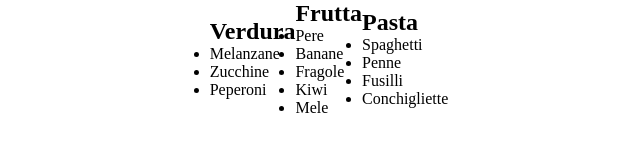
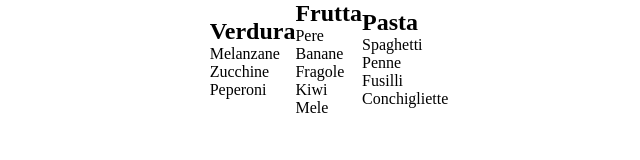
Before and after one commit to totarochristian/js-lista-spesa, a plain HTML site: page index.html in a window 1280 px wide. Shown: the full height of the page, 311-951 px from the left. Drawn offline with Linux system fonts and the light colour scheme.

Commit message:
Add rule to remove the dot from the ul list item of the shopping list

```diff
--- a/css/style.css
+++ b/css/style.css
@@ -16,3 +16,8 @@
     align-items: center;
     align-content: center;
 }
+
+/* Shopping list */
+.shoppingList ul{
+    list-style: none;
+}
```
